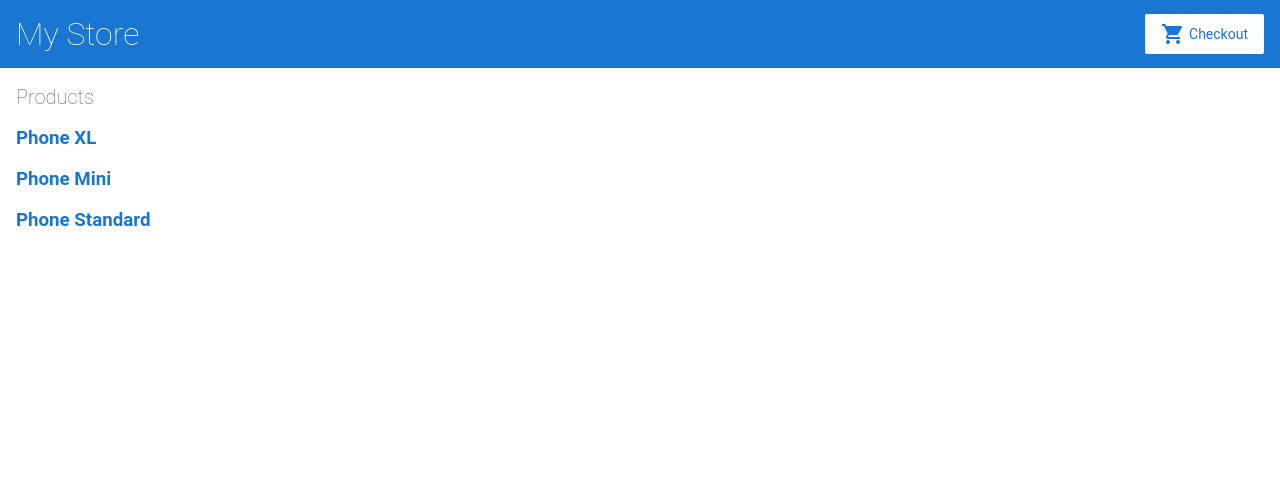
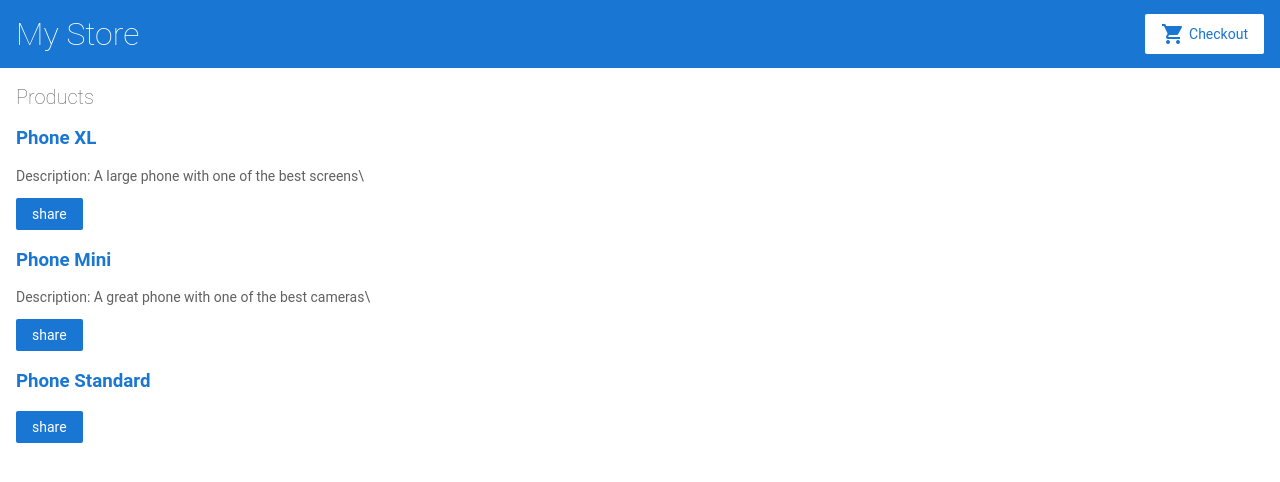
Before and after one commit to Nufc93/angular-3tw5xc, an Angular app: page / in a window 1280 px wide. Shown: the top 482 px of the page. Built offline with nearby package versions, Linux system fonts and the light colour scheme.

Commit message:
1 file modified

```diff
--- a/src/app/product-list/product-list.component.html
+++ b/src/app/product-list/product-list.component.html
@@ -7,6 +7,14 @@
     {{ product.name }}
     </a>
   </h3>
+
+  <p *ngIf="product.description">
+    Description: {{ product.description}}\
+  </p>
+
+  <button (click)="share()">
+    share
+  </button>
 </div>
 
 
```
